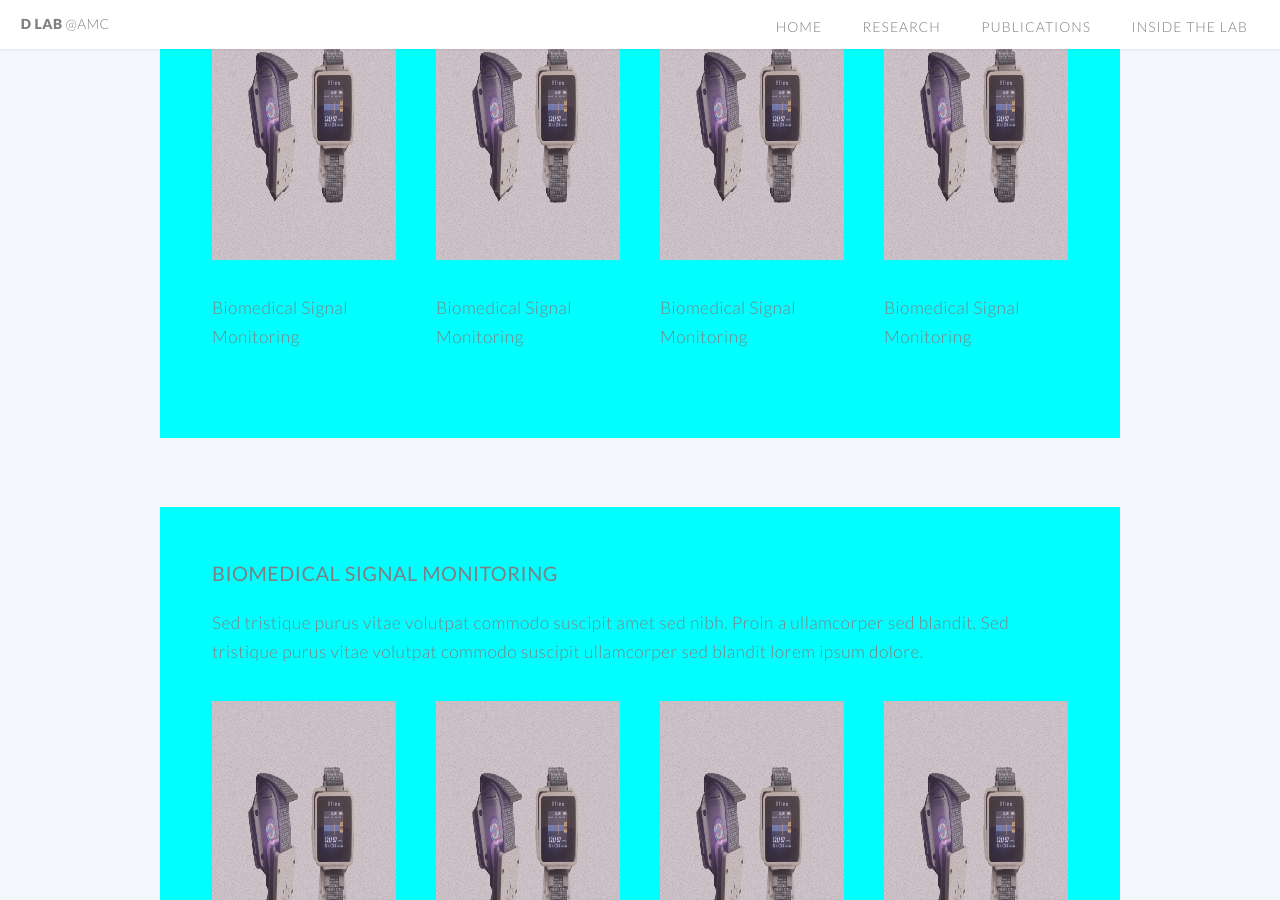
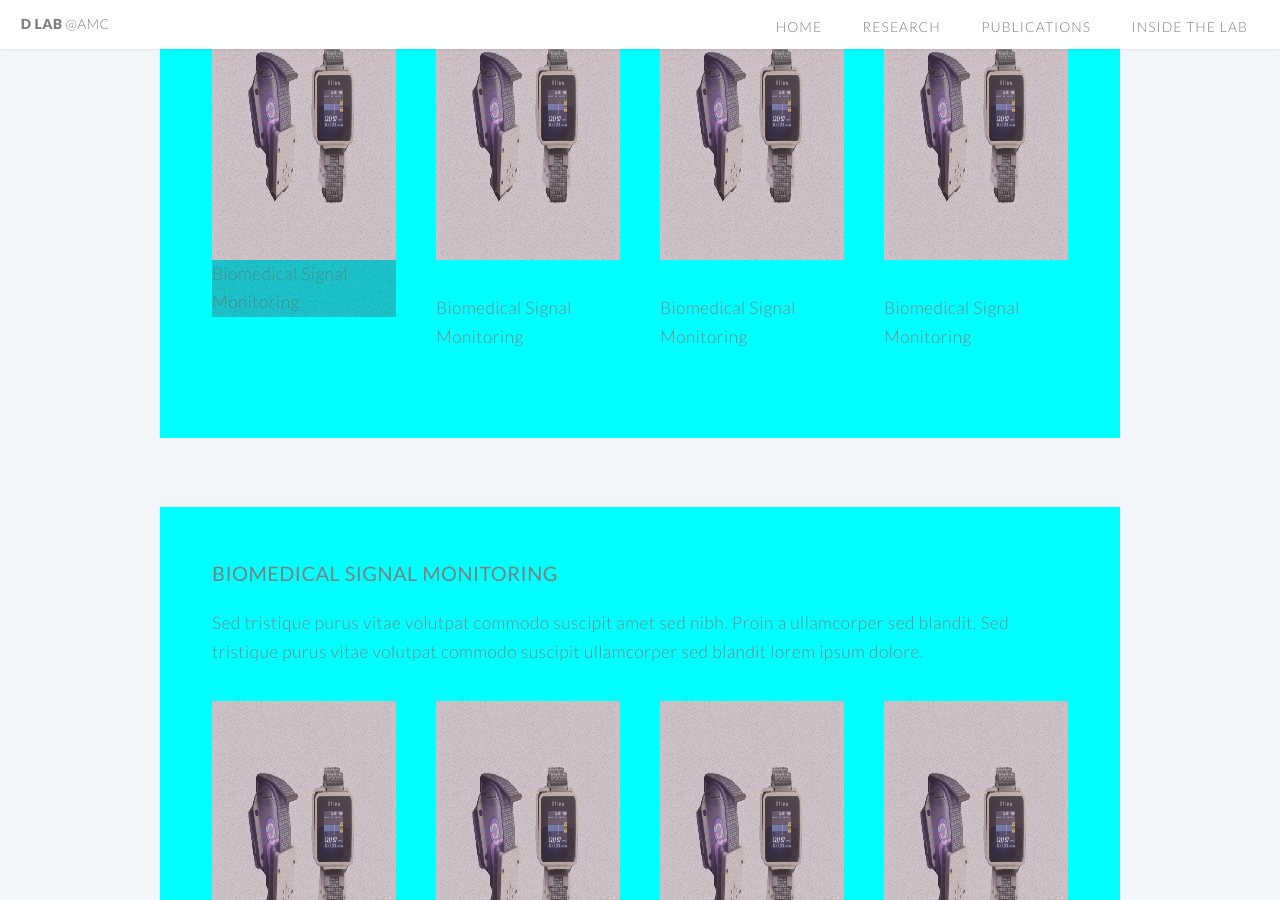
Before and after one commit to ydon1111/ydon1111.github.io, a Jekyll site: the page built from researchTopics.html, in a window 1280 px wide and 900 px high, scrolled down 591 px. Built offline with Jekyll 4.4.1, drawn with Linux system fonts in a browser that asks for light colours.

Commit message:
Research topics 레이아웃작업중

```diff
--- a/researchTopics.html
+++ b/researchTopics.html
@@ -22,10 +22,11 @@
       <div class="3u">
         <a href="#" class="image featured">
           <img src="/images/pic01.jpg" alt="" height="280px" >
+          <p text-align: center;>
+            Biomedical Signal Monitoring
+          </p>
         </a>
-        <p text-align: center;>
-          Biomedical Signal Monitoring
-        </p>
+
       </div>
 
       <div class="3u">
```
